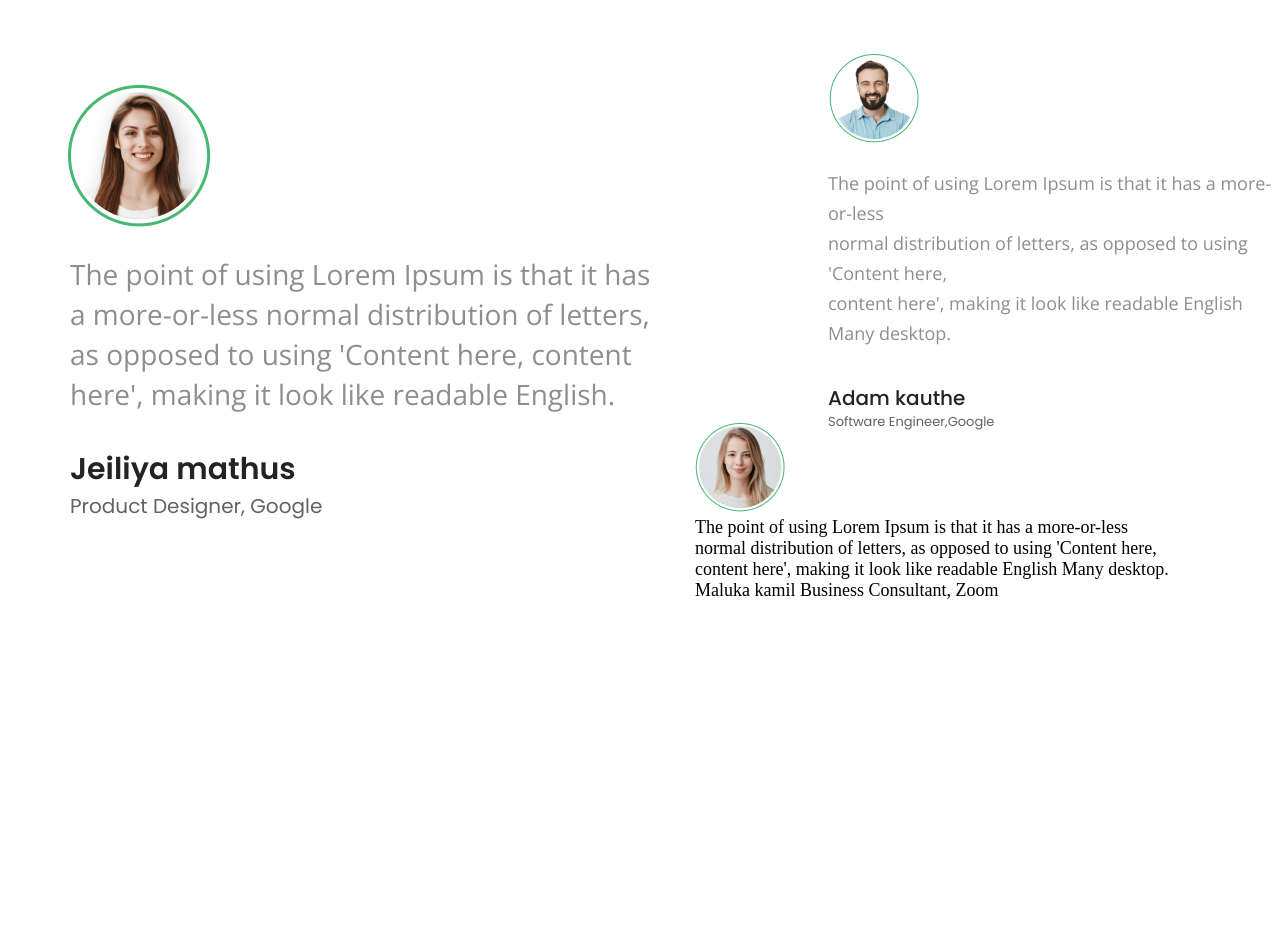
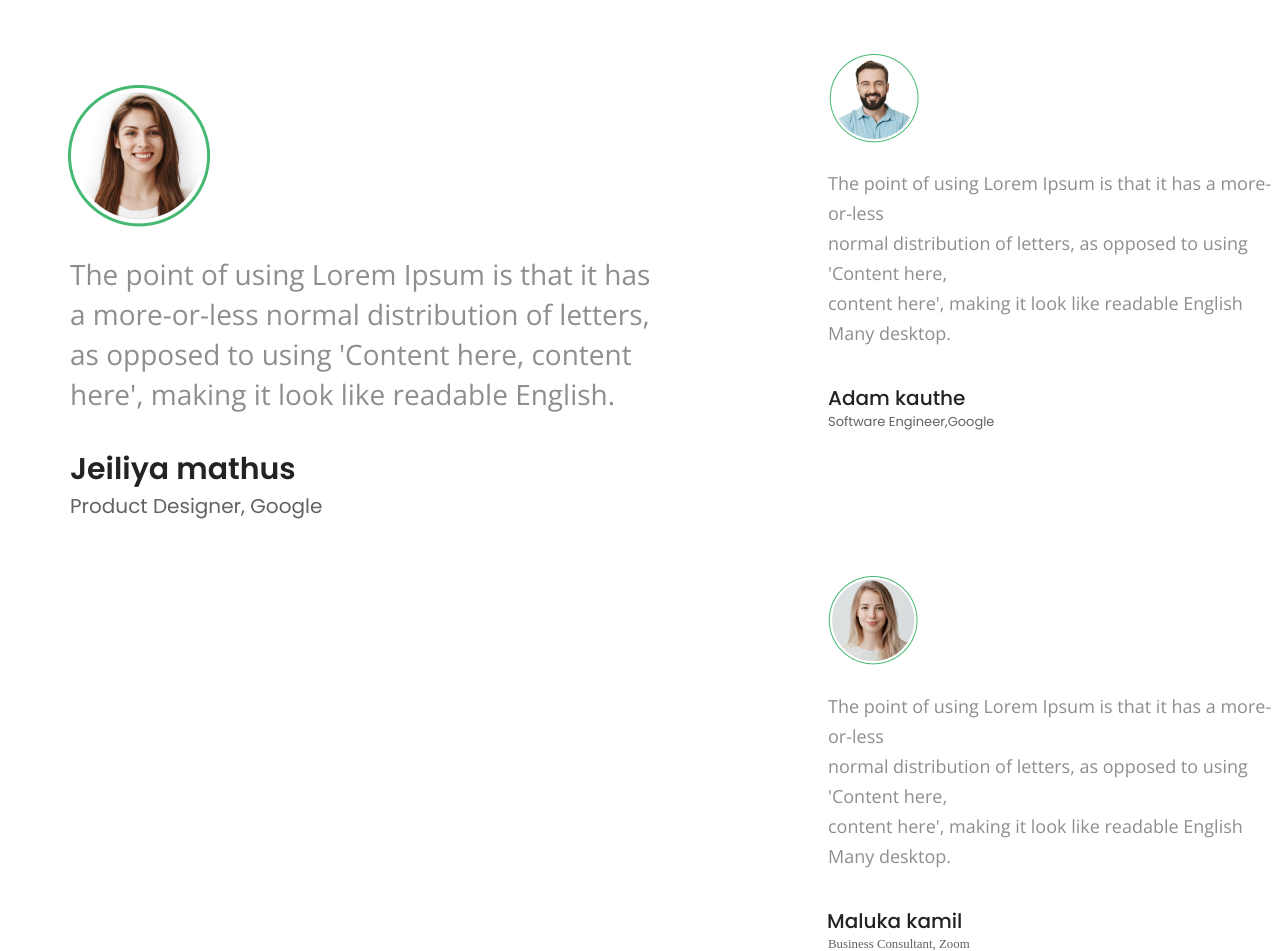
Before and after one commit to developer64/U-code, a plain HTML site: page index.html in a window 1280 px wide. Shown: the part 3949-4900 px from the top of the page. Before the commit the page ends 4550 px from the top, so only its background shows below. Drawn offline with Linux system fonts and the light colour scheme.

Commit message:
The block About us was finished

```diff
--- a/css/main.css
+++ b/css/main.css
@@ -738,3 +738,38 @@ margin: -5px 0 74px 71px;
     margin-top: 20px;
     margin-left: 133px;
 }
+
+.malukaKamil img {
+    margin-top: 153px;
+    margin-left: 133px;
+}
+
+.malukaKamil .textStudentsRight {
+    color: #8C8E90;
+    font-family: "Open Sans Regular", sans-serif;
+    font-size: 18px;
+    line-height: 30px;
+    margin-top: 21px;
+    margin-left: 133px;
+}
+
+.Maluka-kamil {
+    color: #242323;
+    font-family: "Poppins Medium", sans-serif;
+    font-size: 20px;
+    font-weight: 500;
+    line-height: 6.5px;
+    margin-top: 47px;
+    margin-left: 132px;
+}
+
+.Business-Consultant-Zoom {
+    color: #636262;
+    font-family: Poppins;
+    font-size: 12.855px;
+    font-style: normal;
+    font-weight: 400;
+    line-height: 0.643px;
+    margin-top: 20px;
+    margin-left: 133px;
+}
--- a/index.html
+++ b/index.html
@@ -294,12 +294,12 @@
                             normal distribution of letters, as opposed to using 'Content here,<br>
                             content here', making it look like readable English Many desktop.
                           </div>
-                          <span class="Maluka-kamil">
+                          <div class="Maluka-kamil">
                             Maluka kamil
-                          </span>
-                          <span class="Business-Consultant-Zoom">
+                          </div>
+                          <div class="Business-Consultant-Zoom">
                             Business Consultant, Zoom
-                          </span>
+                          </div>
                     </div>
 
                 </div>
```
